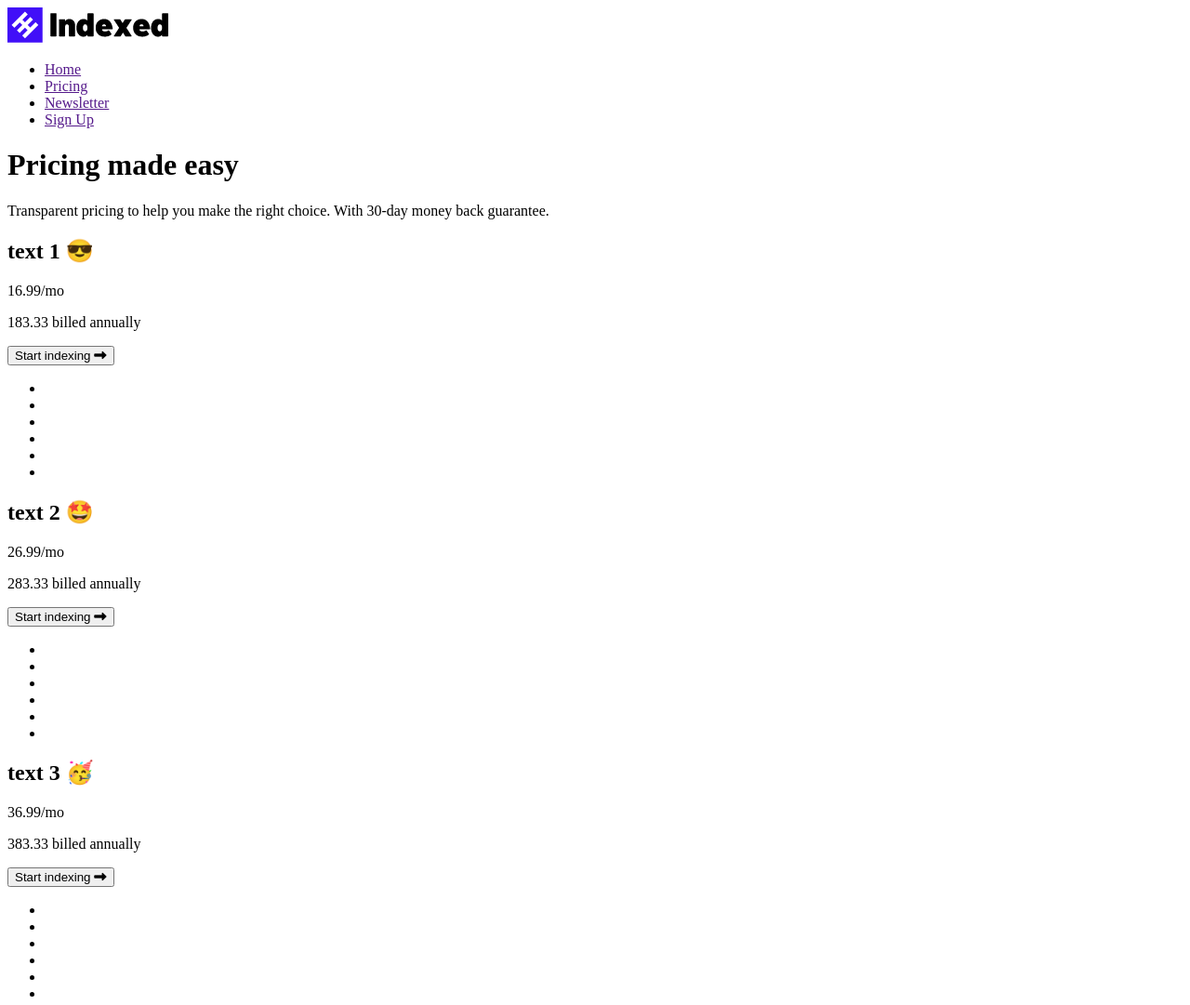
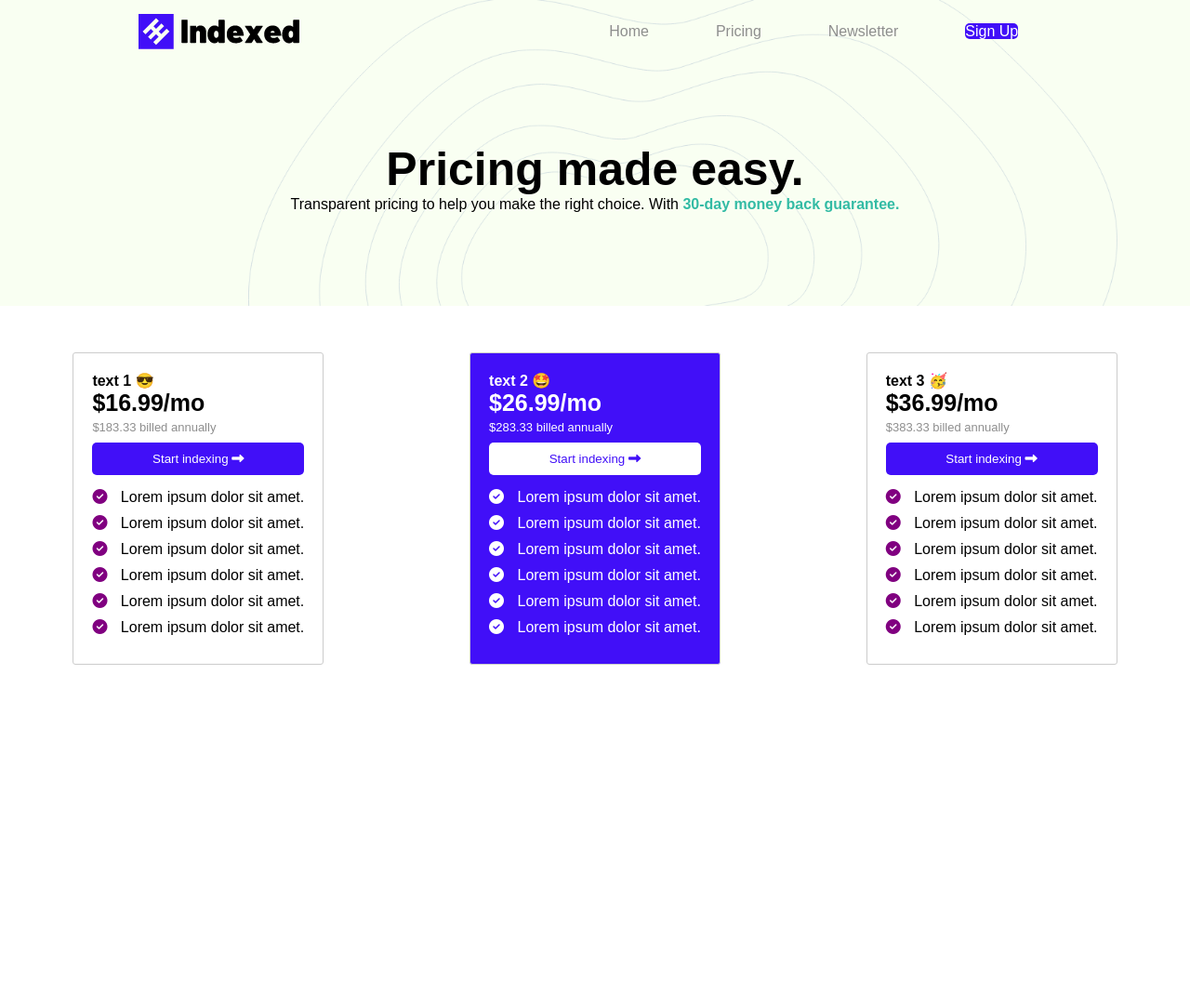
Before and after one commit to jpsanchezgz/practica-2, a plain HTML site: page index.html in a window 1280 px wide. Shown: the whole page at 93% size. After the commit the page ends 800 px from the top, so only its background shows below. Drawn offline with Linux system fonts and the light colour scheme.

Commit message:
Practica 2

```diff
--- a/css/style.css
+++ b/css/style.css
@@ -0,0 +1,138 @@
+* {
+   margin: 0;
+   box-sizing: border-box;
+}
+
+body {
+    font-family: 'DM Sans', sans-serif;
+}
+
+nav {
+    display: flex;
+    justify-content: space-around;
+    align-items: center;
+}
+
+nav ul {
+    display: flex;
+    padding: 0;
+    width: 40%;
+    justify-content: space-around;
+
+}
+
+nav ul li {
+    list-style: none;
+}
+
+nav .button-style {
+    background-color: #410ff8;
+    color: white;
+    font-family: arial, sans-serif;
+    border-radius: 5px;
+}
+
+nav ul li a {
+    text-decoration: none;
+    color: #8E8E8E;
+}
+
+header {
+    background-color: #F9FFF2;
+    padding-top: 15px;
+    background-image: url('../images/MaskGroup.png');
+    background-repeat: no-repeat;
+    background-size: cover;
+}
+
+header .header-info {
+    text-align: center;
+    padding: 100px 0;
+}
+
+header .header-info h1 {
+    font-size: 50px;
+}
+
+header .header-info p span {
+    color: #32BBA4;
+    font-weight: bold;
+}
+
+section article {
+    border: 1px solid #ccc;
+    padding: 20px;
+    border-radius: 3px;
+}
+
+section {
+    display: flex;
+    justify-content: space-around;
+    padding: 50px 0;
+}
+
+article button {
+    width: 100%;
+    background-color: #410ff8;
+    color: white;
+    padding: 10px 0;
+    margin-top: 5px;
+    border: none;
+    border-radius: 5px;
+}
+
+article ul {
+    padding: 0;
+    margin-top: 15px;
+}
+
+article ul li {
+    list-style: none;
+    padding: 0;
+    margin-bottom: 10px;
+}
+
+article ul li i {
+    color: purple;
+    margin-right: 10px;
+}
+
+article .price {
+    font-size: 25px;
+    font-weight: bold;
+}
+
+article .rate {
+    color: #8E8E8E;
+    font-size: small;
+    padding: 4px 0;
+}
+
+article.middle-article {
+    background-color: #410ff8;
+}
+
+article.middle-article p {
+    color: white;
+}
+
+article.middle-article h4 {
+    color: white;
+}
+
+article.middle-article ul li {
+    color: white;
+}
+
+article.middle-article ul i {
+    color: white;
+}
+
+article.middle-article button {
+    color: #410ff8;
+    background-color: white;
+}
+
+/* no pude hacer mis "lorem" más chiquitos
+y tampoco pude hacer grande el background del
+boton de signup */
--- a/index.html
+++ b/index.html
@@ -5,6 +5,7 @@
     <meta name="viewport" content="width=device-width, initial-scale=1.0">
     <script src="https://kit.fontawesome.com/b03c887577.js" crossorigin="anonymous"></script>
     <title>Document</title>
+    <link rel="stylesheet" href="css/style.css">
 </head>
 <body>
     <header>
@@ -14,55 +15,55 @@
                 <li><a href="">Home</a></li>
                 <li><a href="">Pricing</a></li>
                 <li><a href="">Newsletter</a></li>
-                <li><a href="">Sign Up</a></li>
+                <li><a href="" class="button-style">Sign Up</a></li>
             </ul>
         </nav>
-        <div>
-            <h1>Pricing made easy</h1>
+        <div class="header-info">
+            <h1>Pricing made easy.</h1>
             <p>Transparent pricing to help you make the right choice. With <span>30-day money back guarantee.</span></p>
         </div>
     </header>
     <section>
         <article>
-            <h2>text 1 😎</h2>
-            <p>16.99/mo</p>
-            <p>183.33 billed annually</p>
+            <h4>text 1 😎</h4>
+            <p class="price">$16.99/mo</p>
+            <p class="rate">$183.33 billed annually</p>
             <button>Start indexing <i class="fas fa-long-arrow-alt-right"></i></button>
             <ul>
-                <li></li>
-                <li></li>
-                <li></li>
-                <li></li>
-                <li></li>
-                <li></li>
+                <li><i class="fas fa-check-circle"></i> Lorem ipsum dolor sit amet.</li>
+                <li><i class="fas fa-check-circle"></i> Lorem ipsum dolor sit amet.</li>
+                <li><i class="fas fa-check-circle"></i> Lorem ipsum dolor sit amet.</li>
+                <li><i class="fas fa-check-circle"></i> Lorem ipsum dolor sit amet.</li>
+                <li><i class="fas fa-check-circle"></i> Lorem ipsum dolor sit amet.</li>
+                <li><i class="fas fa-check-circle"></i> Lorem ipsum dolor sit amet.</li>
+            </ul>
+        </article>
+        <article class="middle-article">
+            <h4>text 2 🤩</h4>
+            <p class="price">$26.99/mo</p>
+            <p class="rate">$283.33 billed annually</p>
+            <button>Start indexing <i class="fas fa-long-arrow-alt-right"></i></button>
+            <ul>
+                <li><i class="fas fa-check-circle"></i> Lorem ipsum dolor sit amet.</li>
+                <li><i class="fas fa-check-circle"></i> Lorem ipsum dolor sit amet.</li>
+                <li><i class="fas fa-check-circle"></i> Lorem ipsum dolor sit amet.</li>
+                <li><i class="fas fa-check-circle"></i> Lorem ipsum dolor sit amet.</li>
+                <li><i class="fas fa-check-circle"></i> Lorem ipsum dolor sit amet.</li>
+                <li><i class="fas fa-check-circle"></i> Lorem ipsum dolor sit amet.</li>
             </ul>
         </article>
         <article>
-            <h2>text 2 🤩</h2>
-            <p>26.99/mo</p>
-            <p>283.33 billed annually</p>
+            <h4>text 3 🥳</h4>
+            <p class="price">$36.99/mo</p>
+            <p class="rate">$383.33 billed annually</p>
             <button>Start indexing <i class="fas fa-long-arrow-alt-right"></i></button>
             <ul>
-                <li></li>
-                <li></li>
-                <li></li>
-                <li></li>
-                <li></li>
-                <li></li>
-            </ul>
-        </article>
-        <article>
-            <h2>text 3 🥳</h2>
-            <p>36.99/mo</p>
-            <p>383.33 billed annually</p>
-            <button>Start indexing <i class="fas fa-long-arrow-alt-right"></i></button>
-            <ul>
-                <li></li>
-                <li></li>
-                <li></li>
-                <li></li>
-                <li></li>
-                <li></li>
+                <li><i class="fas fa-check-circle"></i> Lorem ipsum dolor sit amet.</li>
+                <li><i class="fas fa-check-circle"></i> Lorem ipsum dolor sit amet.</li>
+                <li><i class="fas fa-check-circle"></i> Lorem ipsum dolor sit amet.</li>
+                <li><i class="fas fa-check-circle"></i> Lorem ipsum dolor sit amet.</li>
+                <li><i class="fas fa-check-circle"></i> Lorem ipsum dolor sit amet.</li>
+                <li><i class="fas fa-check-circle"></i> Lorem ipsum dolor sit amet.</li>
             </ul>
         </article>
     </section>
```
